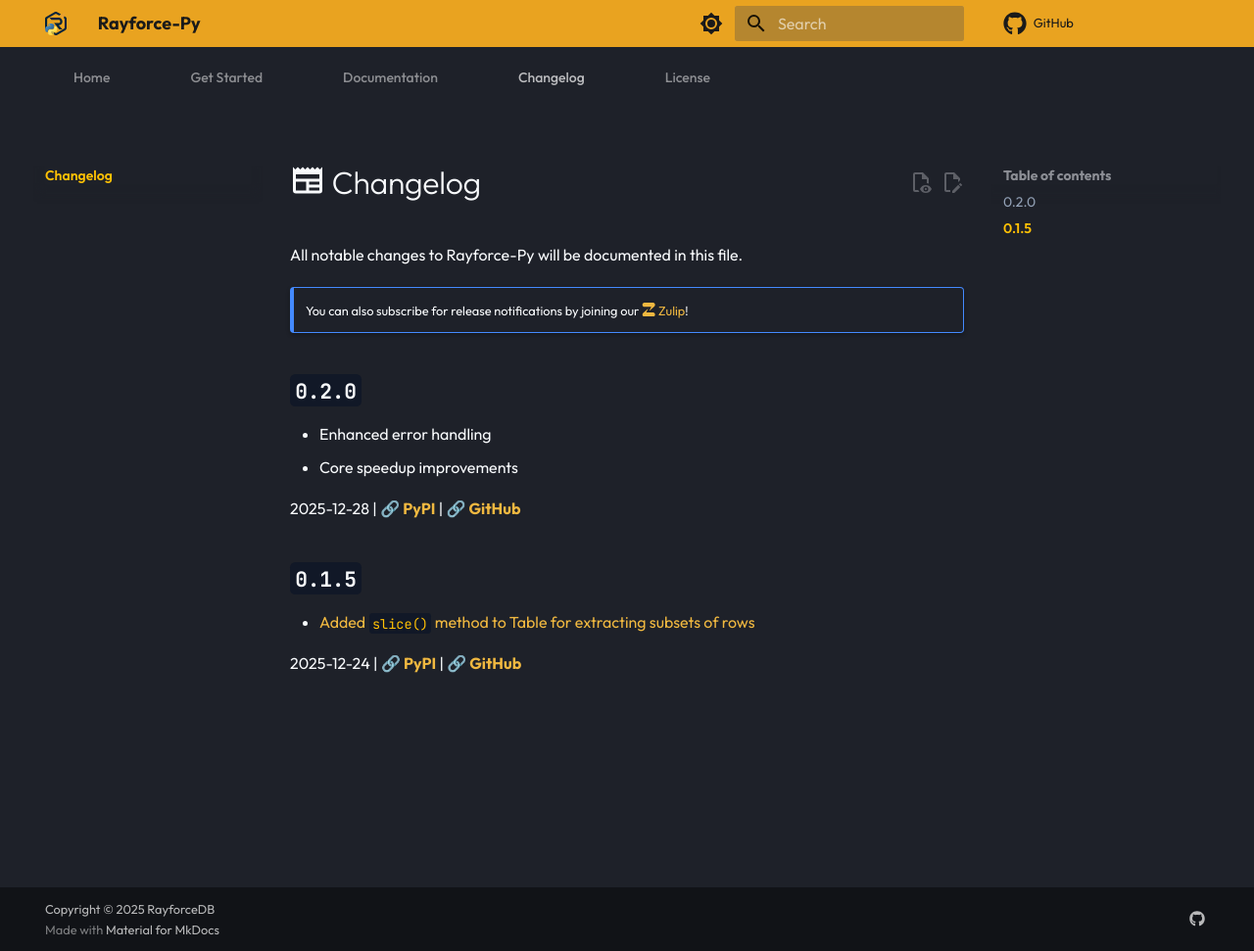
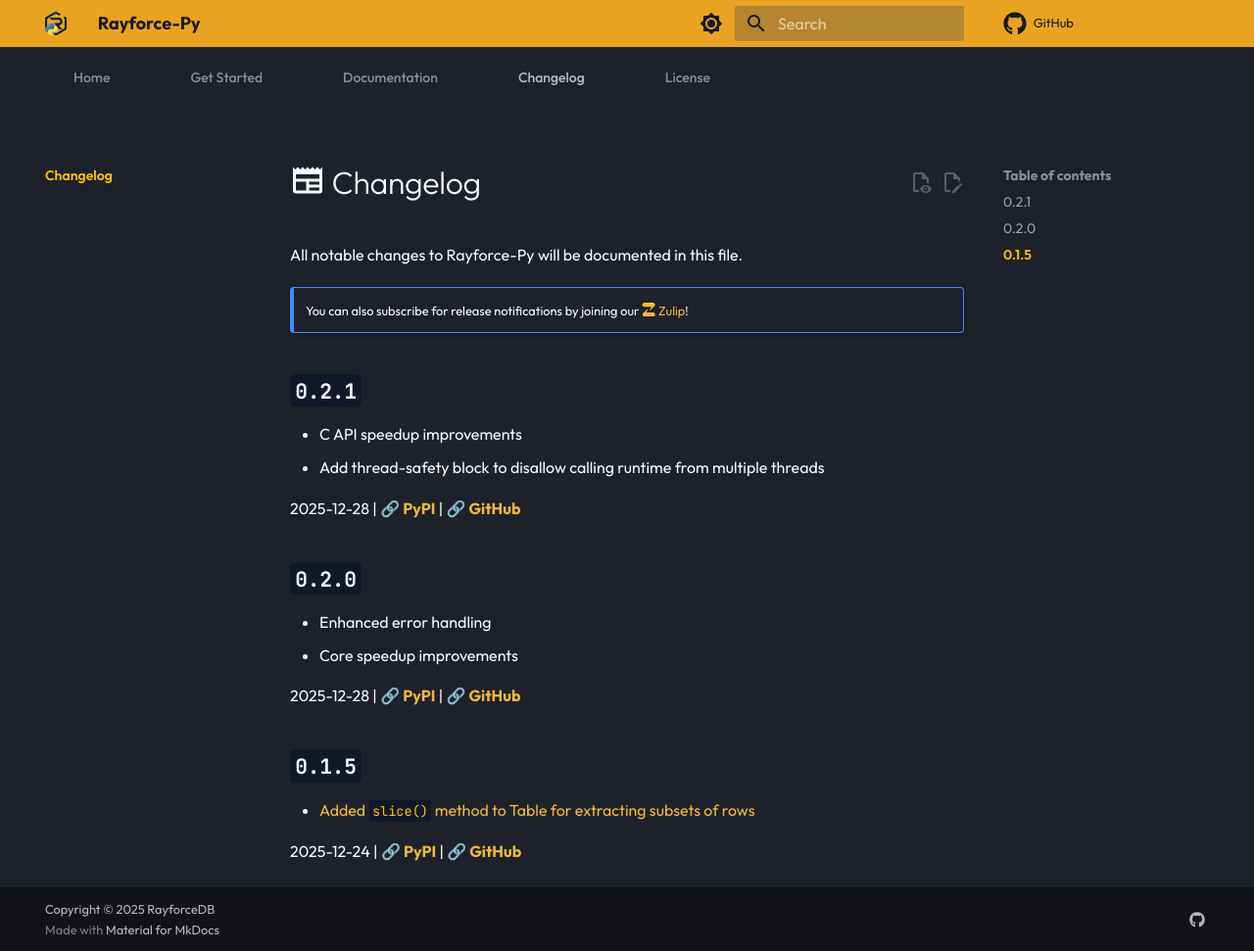
Before and after one commit to RayforceDB/rayforce-py, an MkDocs documentation site: the page built from docs/docs/content/CHANGELOG.md, in a window 1280 px wide and 971 px high. Shown: the whole window at 98% size. Built offline with MkDocs 1.6.1 and Material for MkDocs 9.7.7, drawn with Linux system fonts in a browser that asks for light colours; comment, search, counter and statistics services are not loaded; a style sheet for code colours, icons or effects is not loaded.

Commit message:
(release) 0.2.1

```diff
--- a/docs/docs/content/CHANGELOG.md
+++ b/docs/docs/content/CHANGELOG.md
@@ -4,6 +4,14 @@ All notable changes to Rayforce-Py will be documented in this file.
 
 !!! note ""
     You can also subscribe for release notifications by joining our [:simple-zulip: Zulip](https://rayforcedb.zulipchat.com/#narrow/channel/549008-Discuss)!
+
+
+## **`0.2.1`**
+
+- C API speedup improvements
+- Add thread-safety block to disallow calling runtime from multiple threads
+
+2025-12-28 | **[🔗 PyPI](https://pypi.org/project/rayforce-py/0.2.1/)** | **[🔗 GitHub](https://github.com/RayforceDB/rayforce-py/releases/tag/0.2.1)**
 
 
 ## **`0.2.0`**
--- a/pyproject.toml
+++ b/pyproject.toml
@@ -4,7 +4,7 @@ build-backend = "setuptools.build_meta"
 
 [project]
 name = "rayforce_py"
-version = "0.2.0"
+version = "0.2.1"
 description = "Python bindings for RayforceDB"
 readme = "README.md"
 authors = [{name = "Karim"}]
--- a/rayforce/__init__.py
+++ b/rayforce/__init__.py
@@ -10,7 +10,7 @@ from rayforce.ffi import FFI
 
 FFI.init_runtime()
 
-version = "0.2.0"
+version = "0.2.1"
 
 if sys.platform == "linux":
     lib_name = "_rayforce_c.so"
--- a/setup.py
+++ b/setup.py
@@ -9,7 +9,7 @@ class BinaryDistribution(Distribution):
 
 setup(
     name="rayforce_py",
-    version="0.2.0",
+    version="0.2.1",
     packages=find_packages(),
     package_data={
         "rayforce": ["*.so", "*.dylib", "*.pyi", "bin/rayforce"],
```
Also changed, not shown: 1 other file.
